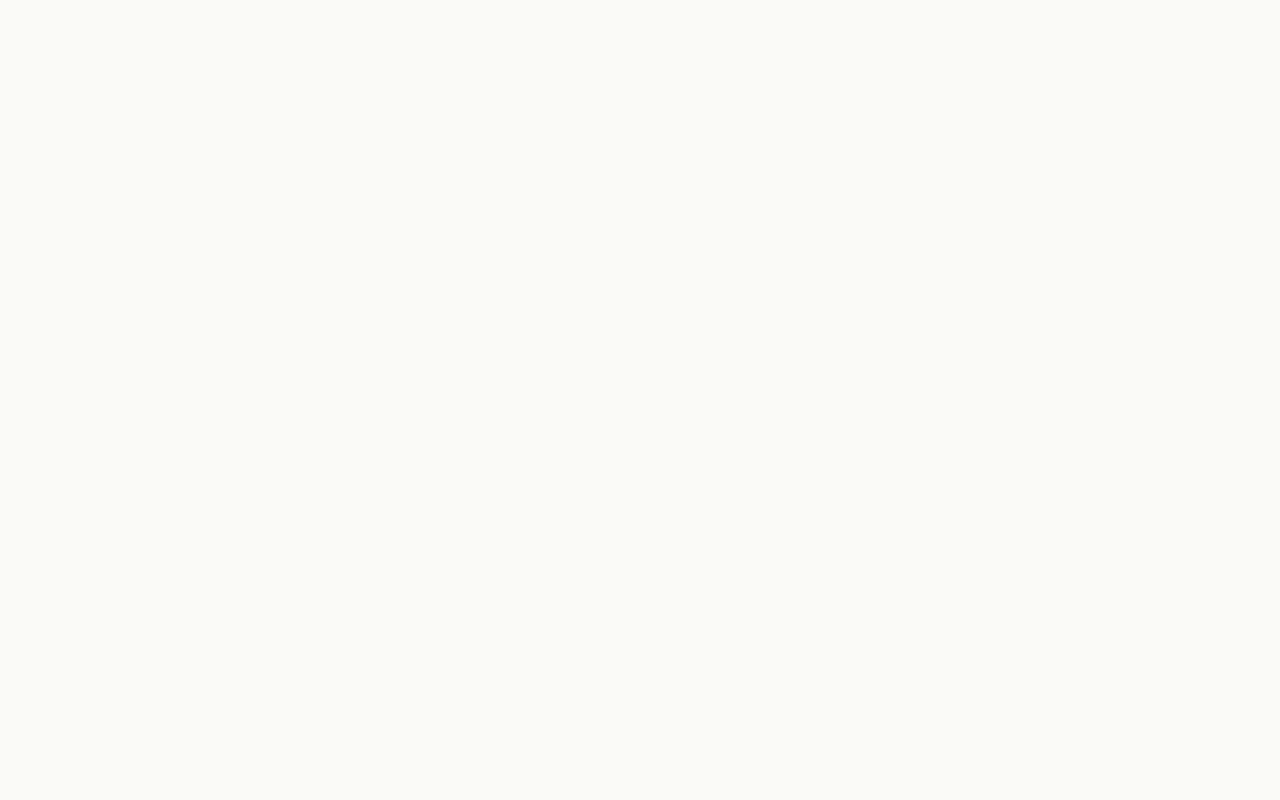
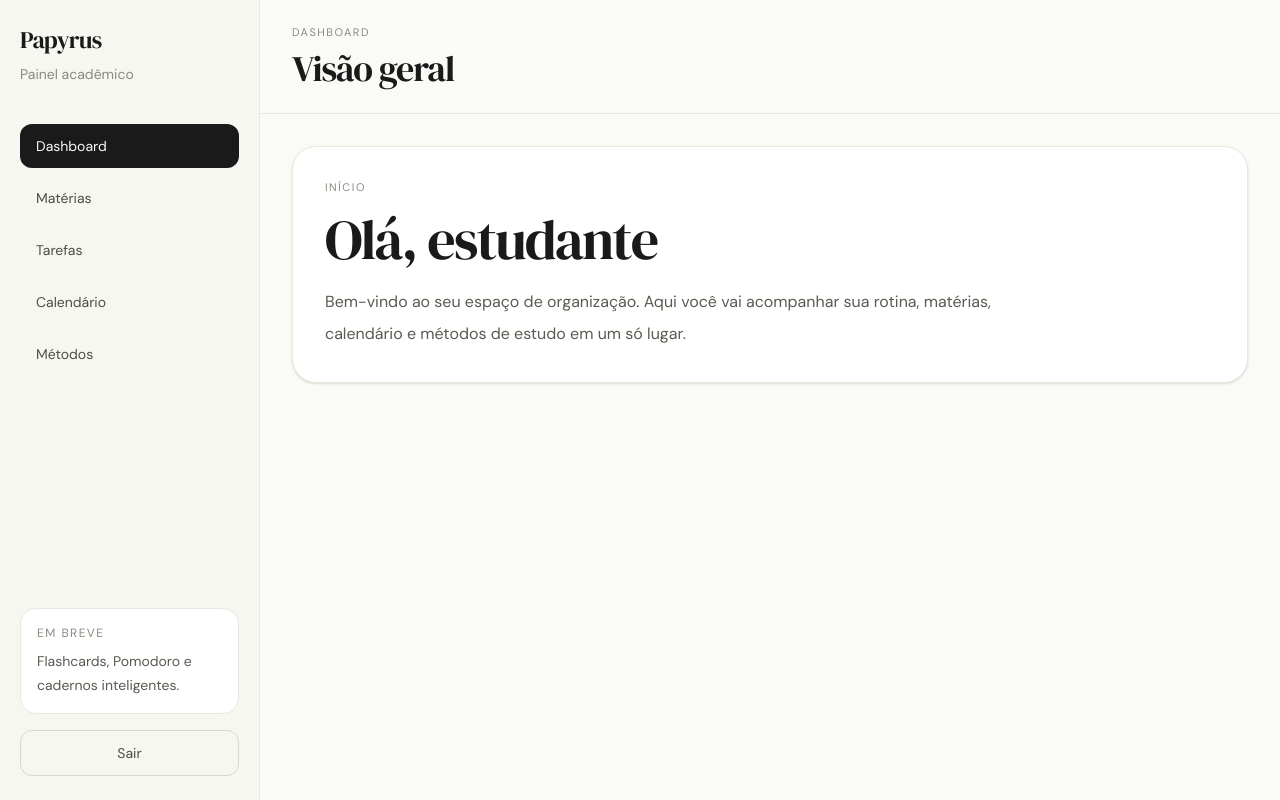
Before and after one commit to Papyrus-SM/papyrus, a React app in the folder frontend/: page /dashboard in a window 1280 px wide. Before the commit this address had no page. Built offline with nearby package versions, Linux system fonts and the light colour scheme; sample sign-in values are in the browser's storage; the HTML template or start-up script is replaced by a standard one.

Commit message:
dashboard inicado, botão de logoff funcionando

```diff
--- a/frontend/src/App.jsx
+++ b/frontend/src/App.jsx
@@ -2,6 +2,7 @@ import { Routes, Route } from 'react-router-dom'
 import LandingPage from '@/pages/LandingPage'
 import RegisterPage from '@/pages/RegisterPage'
 import LoginPage from '@/pages/LoginPage'
+import DashboardPage from '@/pages/DashboardPage'
 
 export default function App() {
     return (
@@ -9,6 +10,7 @@ export default function App() {
             <Route path="/" element={<LandingPage />} />
             <Route path="/register" element={<RegisterPage />} />
             <Route path="/login" element={<LoginPage />} />
+            <Route path="/dashboard" element={<DashboardPage />} />
         </Routes>
     )
 }
--- a/frontend/src/components/auth/LoginForm.jsx
+++ b/frontend/src/components/auth/LoginForm.jsx
@@ -27,10 +27,14 @@ export default function LoginForm() {
             const data = await loginUser(formData)
 
             if (data.status === 'ok') {
+                localStorage.setItem('papyrus_user', JSON.stringify(data.data.usuario))
                 setFeedback({
                     type: 'success',
                     message: data.mensagem || 'Login realizado com sucesso.',
                 })
+                setTimeout(() => {
+                    window.location.href = '/dashboard'
+                }, 600)
 
                 // 🚀 FUTURO: redirecionar para dashboard
                 // window.location.href = '/dashboard'
@@ -41,7 +45,7 @@ export default function LoginForm() {
                 })
             }
 
-        } catch (err) {
+        } catch (error) {
             setFeedback({
                 type: 'error',
                 message: 'Erro ao conectar com o servidor.',
--- /dev/null
+++ b/frontend/src/components/dashboard/DashboardHeader.jsx
@@ -0,0 +1,14 @@
+export default function DashboardHeader() {
+    return (
+        <header className="flex items-center justify-between border-b border-[#E8E8DF] px-8 py-6">
+            <div>
+                <p className="text-[11px] uppercase tracking-[0.14em] text-[#8A8A80]">
+                    Dashboard
+                </p>
+                <h1 className="mt-2 font-serif-display text-4xl tracking-[-0.03em] text-[#1A1A1A]">
+                    Visão geral
+                </h1>
+            </div>
+        </header>
+    )
+}
--- /dev/null
+++ b/frontend/src/components/dashboard/DashboardSidebar.jsx
@@ -0,0 +1,88 @@
+import { Link, useLocation, useNavigate } from 'react-router-dom'
+import { useState } from 'react'
+import { logoutUser } from '@/services/auth'
+
+const items = [
+    { label: 'Dashboard', to: '/dashboard' },
+    { label: 'Matérias', to: '#' },
+    { label: 'Tarefas', to: '#' },
+    { label: 'Calendário', to: '#' },
+    { label: 'Métodos', to: '#' },
+]
+
+export default function DashboardSidebar() {
+    const location = useLocation()
+    const navigate = useNavigate()
+    const [isLeaving, setIsLeaving] = useState(false)
+
+    async function handleLogout() {
+        try {
+            setIsLeaving(true)
+
+            await logoutUser()
+
+            localStorage.removeItem('papyrus_user')
+            navigate('/')
+        } catch (error) {
+            console.error('Erro ao sair da conta:', error)
+            alert('Não foi possível sair da conta agora.')
+        } finally {
+            setIsLeaving(false)
+        }
+    }
+
+    return (
+        <aside className="flex min-h-screen w-[260px] flex-col border-r border-[#E8E8DF] bg-[#F7F7F2] px-5 py-6">
+            <div className="mb-10">
+                <div className="font-serif-display text-2xl tracking-[-0.03em] text-[#1A1A1A]">
+                    Papyrus
+                </div>
+
+                <p className="mt-2 text-sm text-[#8A8A80]">
+                    Painel acadêmico
+                </p>
+            </div>
+
+            <nav className="space-y-2">
+                {items.map((item) => {
+                    const isActive = location.pathname === item.to
+
+                    return (
+                        <Link
+                            key={item.label}
+                            to={item.to}
+                            className={`block rounded-xl px-4 py-3 text-sm transition ${
+                                isActive
+                                    ? 'bg-[#1A1A1A] text-[#FAFAF7]'
+                                    : 'text-[#4E4E47] hover:bg-[#ECECE4] hover:text-[#1A1A1A]'
+                            }`}
+                        >
+                            {item.label}
+                        </Link>
+                    )
+                })}
+            </nav>
+
+            <div className="mt-auto space-y-4">
+                <div className="rounded-2xl border border-[#E8E8DF] bg-white px-4 py-4">
+                    <p className="text-xs uppercase tracking-[0.12em] text-[#8A8A80]">
+                        Em breve
+                    </p>
+
+                    <p className="mt-2 text-sm leading-6 text-[#5A5A52]">
+                        Flashcards, Pomodoro e cadernos inteligentes.
+                    </p>
+                </div>
+
+                <button
+                    type="button"
+                    onClick={handleLogout}
+                    disabled={isLeaving}
+                    className="w-full rounded-xl border border-[#D8D8CF] bg-transparent px-4 py-3 text-sm text-[#4E4E47] transition hover:border-[#1A1A1A] hover:bg-[#ECECE4] hover:text-[#1A1A1A] disabled:cursor-not-allowed disabled:opacity-70"
+                >
+                    {isLeaving ? 'Saindo...' : 'Sair'}
+                </button>
+            </div>
+        </aside>
+    )
+}
--- /dev/null
+++ b/frontend/src/components/dashboard/WelcomeCard.jsx
@@ -0,0 +1,21 @@
+export default function WelcomeCard({ user }) {
+    const nomeCompleto = user?.nome || 'estudante'
+    const primeiroNome = nomeCompleto.split(' ')[0]
+
+    return (
+        <section className="rounded-3xl border border-[#E8E8DF] bg-white p-8 shadow-sm">
+            <p className="text-[11px] uppercase tracking-[0.14em] text-[#8A8A80]">
+                Início
+            </p>
+
+            <h2 className="mt-4 font-serif-display text-[clamp(34px,5vw,56px)] leading-[1.05] tracking-[-0.03em] text-[#1A1A1A]">
+                Olá, {primeiroNome}
+            </h2>
+
+            <p className="mt-4 max-w-2xl text-[16px] leading-8 text-[#5A5A52]">
+                Bem-vindo ao seu espaço de organização. Aqui você vai acompanhar
+                sua rotina, matérias, calendário e métodos de estudo em um só lugar.
+            </p>
+        </section>
+    )
+}
--- /dev/null
+++ b/frontend/src/pages/DashboardPage.jsx
@@ -0,0 +1,42 @@
+import { useEffect, useState } from 'react'
+import { useNavigate } from 'react-router-dom'
+import DashboardSidebar from '@/components/dashboard/DashboardSidebar'
+import DashboardHeader from '@/components/dashboard/DashboardHeader'
+import WelcomeCard from '@/components/dashboard/WelcomeCard'
+
+export default function DashboardPage() {
+    const [user, setUser] = useState(null)
+    const navigate = useNavigate()
+
+    useEffect(() => {
+        const storedUser = localStorage.getItem('papyrus_user')
+
+        if (!storedUser) {
+            navigate('/login')
+            return
+        }
+
+        try {
+            setUser(JSON.parse(storedUser))
+        } catch {
+            localStorage.removeItem('papyrus_user')
+            navigate('/login')
+        }
+    }, [navigate])
+
+    return (
+        <main className="min-h-screen bg-[#FAFAF7] text-[#1A1A1A]">
+            <div className="flex">
+                <DashboardSidebar />
+
+                <div className="min-h-screen flex-1">
+                    <DashboardHeader />
+
+                    <div className="px-8 py-8">
+                        <WelcomeCard user={user} />
+                    </div>
+                </div>
+            </div>
+        </main>
+    )
+}
```
Lines whose indentation alone changed are shown as unchanged.
